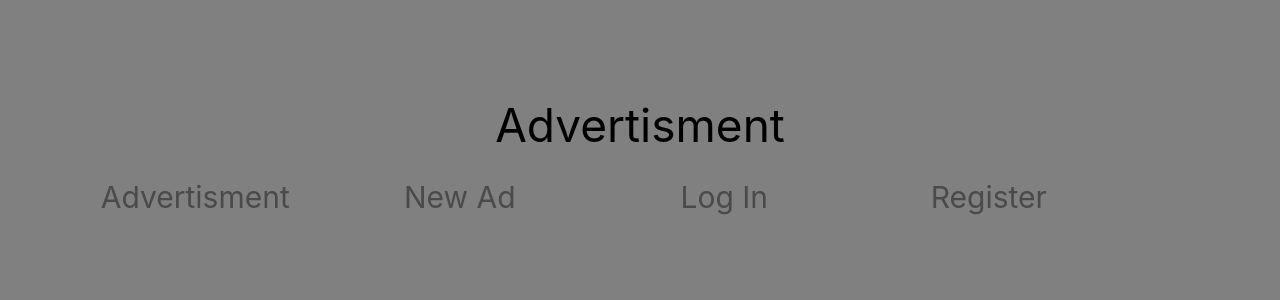
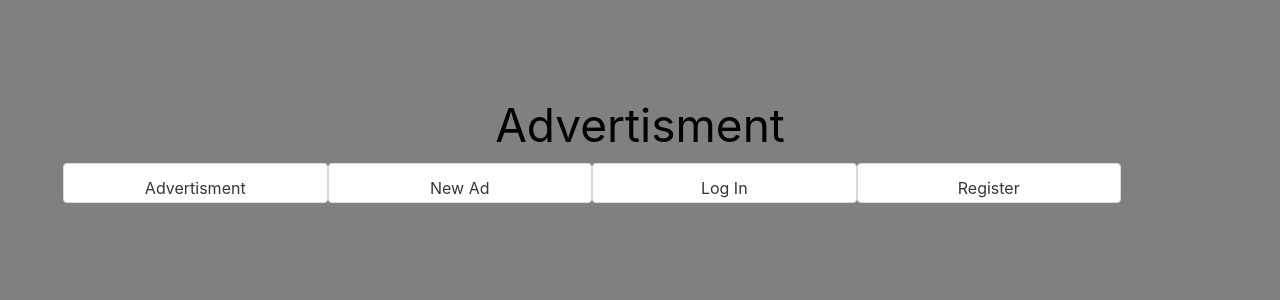
Before and after one commit to heidiandersen1984/academyteam, a React (Create React App) app: page / in a window 1280 px wide. Shown: the top 300 px of the page. Built offline with nearby package versions, Linux system fonts and the light colour scheme.

Commit message:
Bulma Buttons

```diff
--- a/src/App.js
+++ b/src/App.js
@@ -1,12 +1,6 @@
 import React from 'react';
 import './App.css';
 import 'bulma/css/bulma.css'
-
-
-
-
-
-
 
 
 
@@ -22,16 +16,19 @@ function App() {
         <h1>{name}</h1>
       </header>
       <div className="columns">
-        <div className="column">
+        <div className="column button">
+
           Advertisment
+
   </div>
-        <div className="column">
+
+        <div className="column button">
           New Ad
   </div>
-        <div className="column">
+        <div className="column button">
           Log In
   </div>
-        <div className="column">
+        <div className="column button">
         Register
   </div>
       <section className="hero is-fullheight">
```
